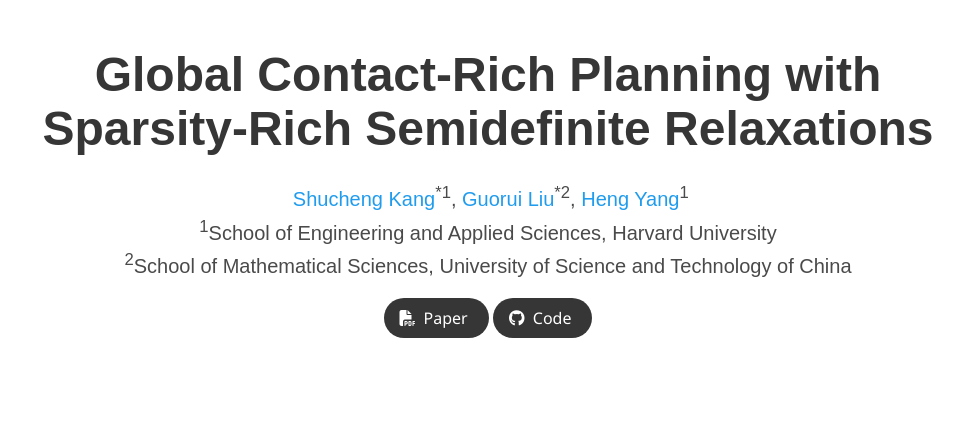
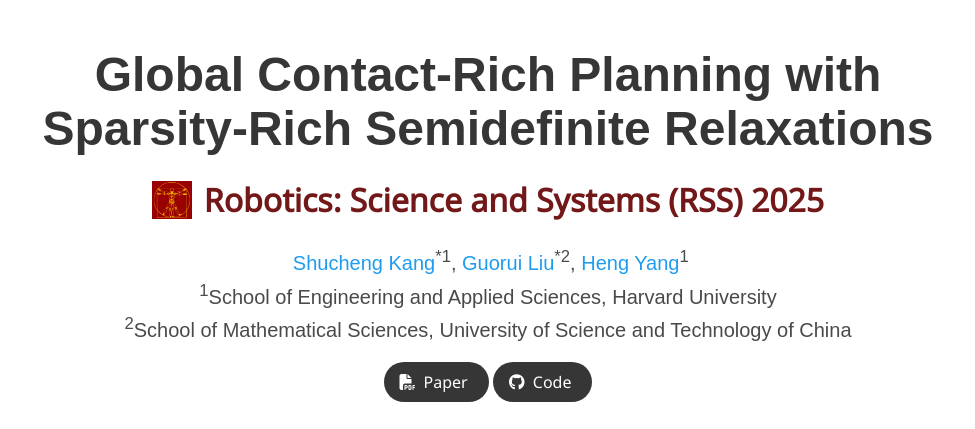
Before and after one commit to ComputationalRobotics/project-spot, a plain HTML site: page index.html in a window 1280 px wide. Shown: the top 429 px of the page, without its empty margins (152-1127 px from the left). Drawn offline with nearby package versions, Linux system fonts and the light colour scheme; some icons are missing; a web font is replaced by a local one.

Commit message:
change back

```diff
--- a/index.html
+++ b/index.html
@@ -99,14 +99,14 @@
           </h2> -->
 
           <!-- announcement block -->
-          <!-- <h2 class="title is-3 has-text-weight-bold rss-banner is-justify-content-center is-align-items-center">
+          <h2 class="title is-3 has-text-weight-bold rss-banner is-justify-content-center is-align-items-center">
             <img src="static/images/rss-logo.png"
                 alt="RSS logo"
                 class="rss-logo">
             <span class="rss-text">
               Robotics: Science and Systems (RSS) 2025
             </span>
-          </h2> -->
+          </h2>
 
           <div class="is-size-5 publication-authors">
             <span class="author-block"></span>
```
